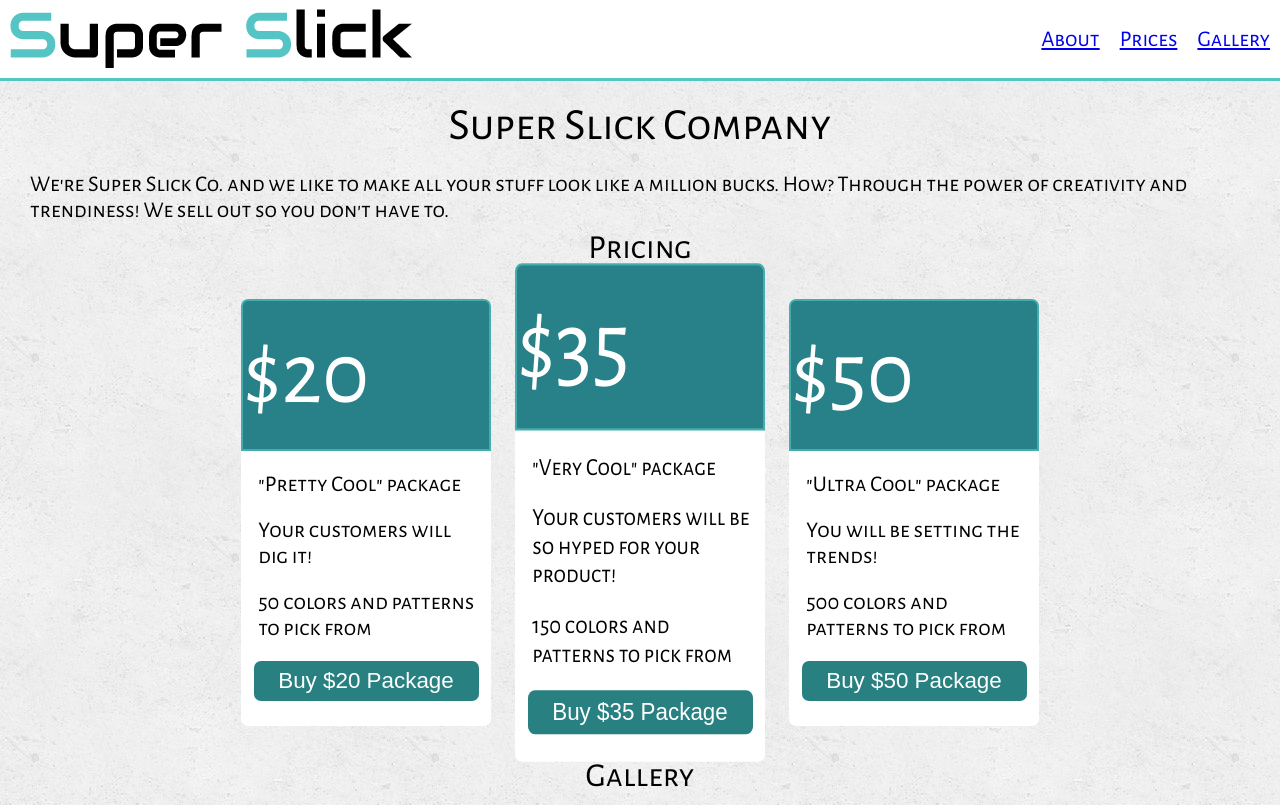
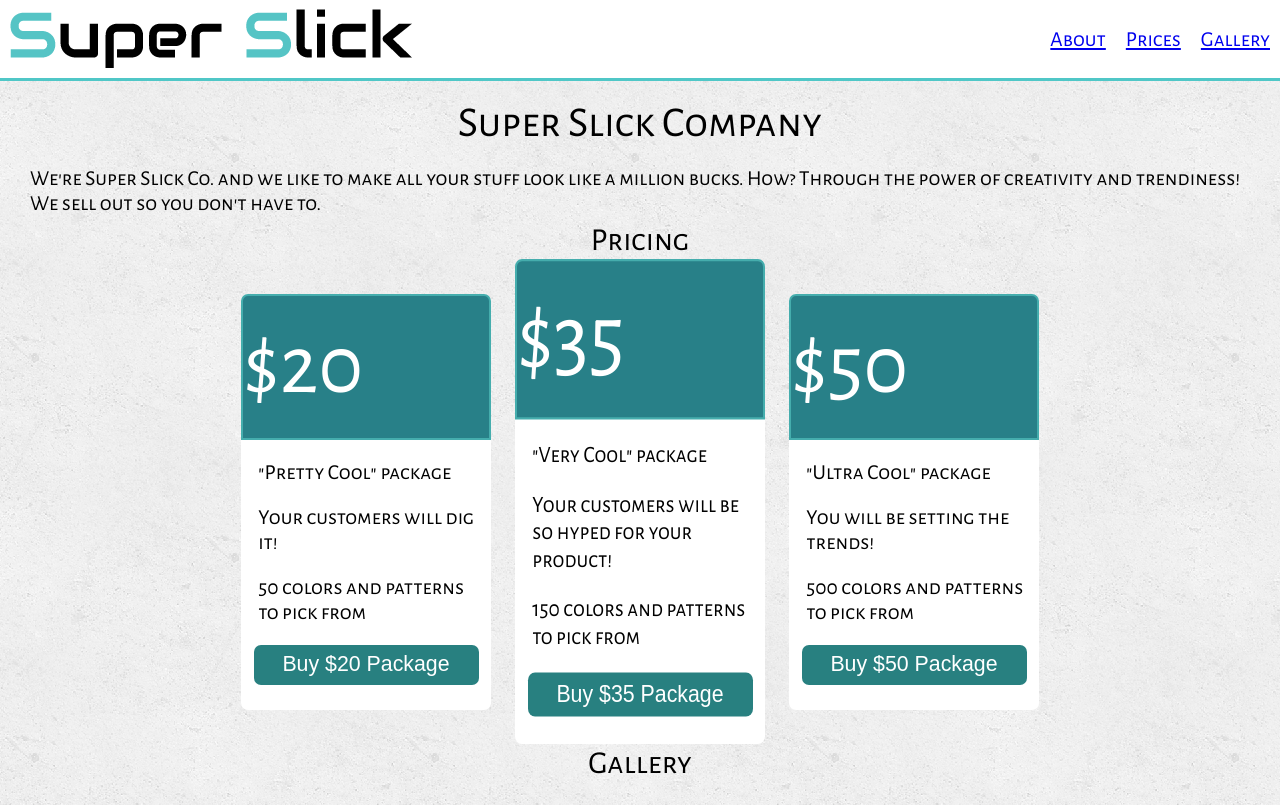
Before and after one commit to emilycao321/homework6-2021, a plain HTML site: page homework.html in a window 1280 px wide. Shown: the top 805 px of the page. Drawn offline with Linux system fonts and the light colour scheme.

Commit message:
new new new style

```diff
--- a/css/style.css
+++ b/css/style.css
@@ -1,67 +1,22 @@
 body{
-    margin: 0;
-    padding: 0;
-    font-size: 1.4em; /* test for this! Make all sizes em or rem */
     font-family: 'Alegreya Sans SC', serif;
     background-image: url("../images/concrete_seamless.png");
     background-color: #f1f1f1;
   }
 
 header{
-  background: #fff;
-  border-bottom: 3px solid #50C7C7;
   display: flex;
-  flex-wrap: wrap;
   flex-direction: column;
-  justify-content: space-around;
+  justify-content: center;
   align-items: center;
 }
 
-h1{
-  font-size: 2em;
-  text-align: center;
-  line-height: 2;
-}
-
-h2{
-  font-size: 1.5em;
-  text-align: center;
-  padding: 5px;
-}
-
-p {
-  padding: 0 30px;
-}
-
 a.skip{
-  background: white;
-  left: 0;
-  padding: 6px;
-  position: absolute;
-  top: -40px;
-  -webkit-transition: top 1s ease-out;
-  transition: top 1s ease-out;
-  z-index: 1;
   display: flex;
 }
 
-a.skip:focus{
-  top:20px;
-  color: black;
-  text-decoration-style: solid;
-}
-
-a:visited {
+nav ul li a:visited {
   color: blue;
-}
-
-*:focus{
-  border: 2px solid black;
-}
-
-
-.nav_item a{
-  padding: 10px;
 }
 
 .nav_links{
@@ -70,32 +25,21 @@ a:visited {
   justify-content: space-around;
 }
 
-.nav_item a:hover, a:focus{
-  color: #50C7C7;
-  text-decoration: underline;
-  -webkit-text-decoration-style: dotted;
-          text-decoration-style: dotted;
-}
-
 .pricing{
-  min-height: 475px;
   display: flex;
   flex-wrap: wrap;
   flex-direction: row;
   justify-content: center;
   align-items: center;
-  margin: 0 auto;
 }
 
 .card {
-  margin: 12px;
-  background: #fff;
-  border-radius: 7px;
-  padding: 0 0 25px 0;
   flex-basis: 450px;
+  display: flex;
+  flex-direction: column;
 }
 
-.card > header {
+.card header {
   background: #288088;
   border: solid 2px #45ADAD;
   padding-top: 20px;
@@ -103,67 +47,19 @@ a:visited {
   border-top-left-radius: 7px;
   border-top-right-radius: 7px;
 }
-.card > ul{
-  list-style: none;
-  padding-left: 5px;
-}
-
-.card > ul li {
-  width: 90%;
-  margin: 20px auto;
-
-}
-
-.card button{
-  width: 90%;
-  height: 40px;
-  border: 0;
-  margin-left: 5%;
-  border-radius: 7px;
-  background: #288080;
-  color: white;
-  font-size: 1em;
-}
-
-.card h3{
-  font-size: 4em;
-  color: white;
-  text-align: center;
-}
-
-.card_big{
-  -webkit-transform: initial;
-          transform: initial;
-}
 
 .gallery{
-  min-height: 600px;
   display: flex;
   flex-wrap: wrap;
   flex-direction: row;
   justify-content: center;
   align-items: center;
-
 }
 
-.gallery > img {
+.gallery img {
   border: solid 10px #50C7C7;
   margin: 10px;
   width: 300px;
-}
-
-footer{
-  background-color: black;
-  color: white;
-  padding: 30px;
-  text-align: center;
-}
-
-@-webkit-keyframes logo_animation{
-  from {width: 50px;}
-  to {width: 425px;}
-  0%   { opacity: 0; }
-  100% { opacity: 1; }
 }
 
 @keyframes logo_animation{
@@ -179,43 +75,46 @@ footer{
   animation-iteration-count: 1;
 }
 
-@media screen and (min-width: 850px){
-  .card_big{
-      -webkit-transform: scaleY(1.1);
-      transform: scaleY(1.1);
-      z-index: -99;
+@media (prefers-reduced-motion) {
+    #logo {
+      animation: none;
+    }
   }
 
-  .card {
-      z-index: -99;
+@media screen and (min-width: 850px){
+
+  header{
+    display: flex;
+    justify-content: space-between;
+    flex-direction: row;
+    flex-wrap: wrap;
+    align-content: flex-start;
+    left: 0;
+    right: 0;
   }
 
-  .card > header {
-    position: relative;
-  }
-
-  header{
-    justify-content: space-between;
-    flex-direction: row;
+  body > header {
     position: sticky;
     width: 100%;
     top: 0;
   }
 
+  .nav_links{
+    display: flex;
+    flex-direction: row;
+    justify-content: space-between;
+  }
 
-  .nav_links{
+  .pricing {
     flex-direction: row;
   }
 
   .card {
     flex-basis: 250px;
+    /* z-index: -99; */
   }
 }
-@media (prefers-reduced-motion) {
-  #logo {
-    animation: none;
-  }
-}
+
 @media print {
 /* @media screen and (min-width: 1000px){ */
   .nav_links {
@@ -247,10 +146,10 @@ footer{
   #gallery, .gallery{
     display: none;
   }
-  #skip li:nth-child(odd)::before{
+  .card ul li:nth-child(odd)::before{
     content: "\1F44D";
   }
-  #skip li:nth-child(even)::after {
+  .card ul li:nth-child(even)::after {
     content: "\1F44D";
   }
 }
```
